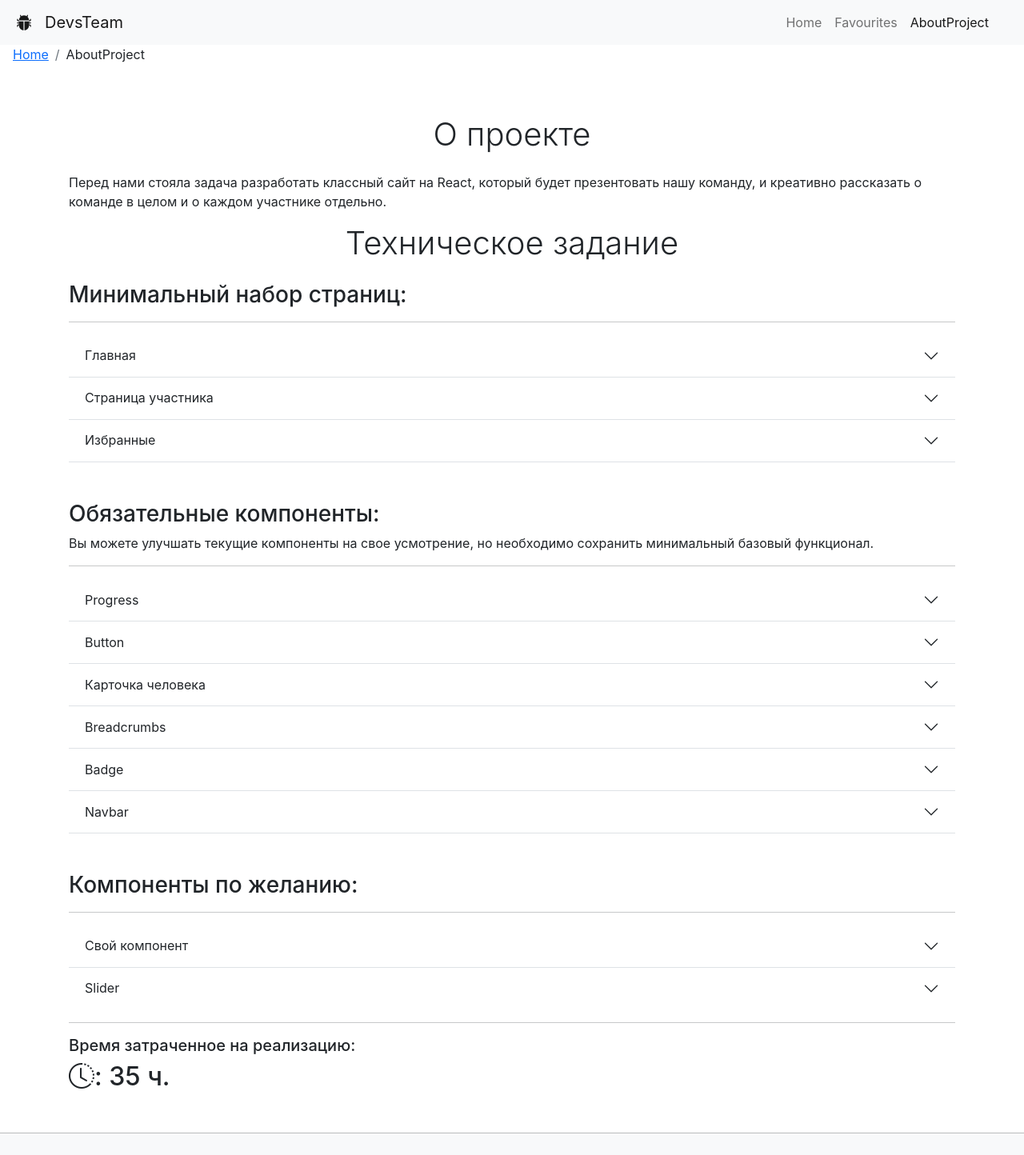
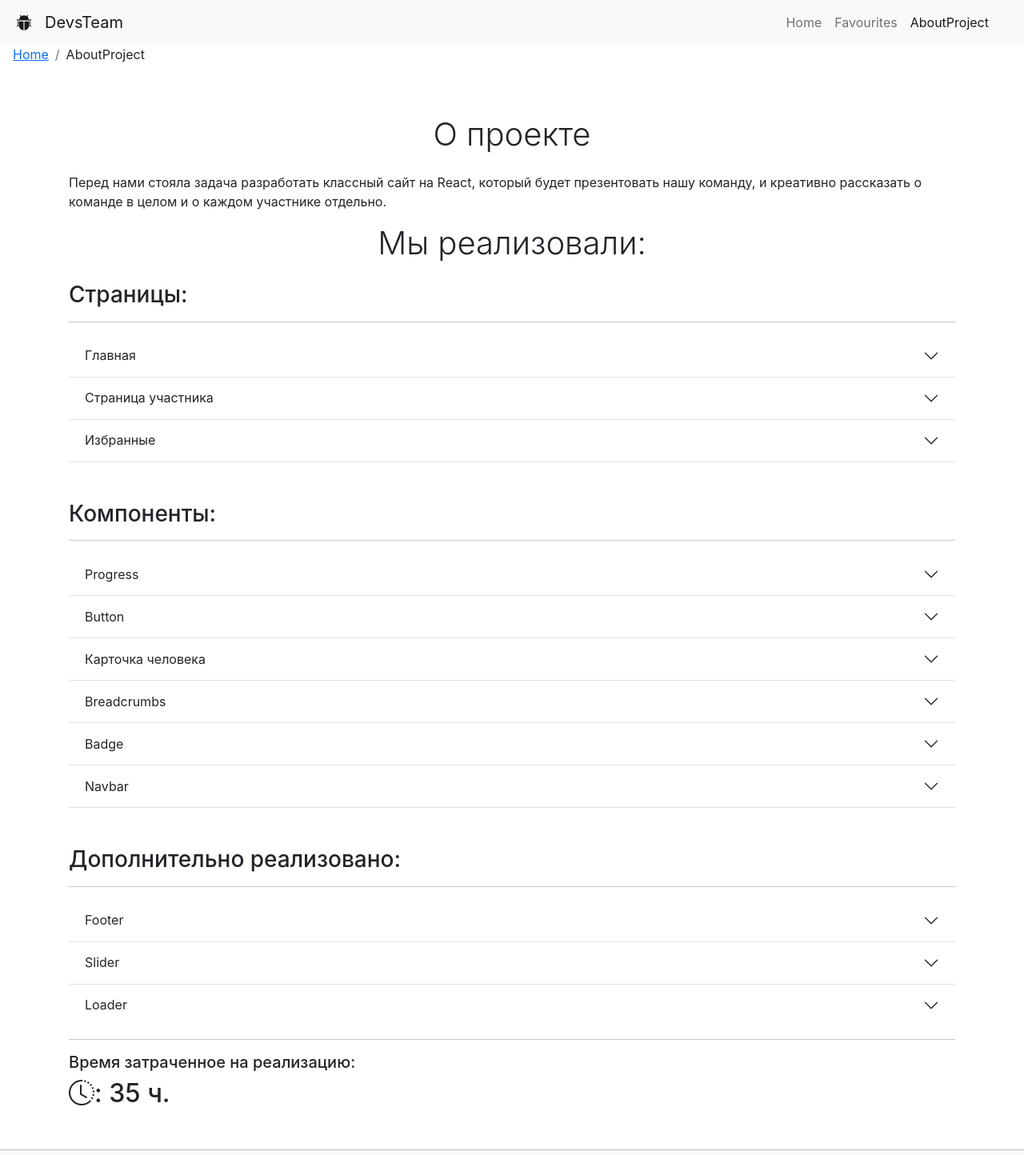
Before and after one commit to vitboch/devs-team, a React (Create React App) app: page /aboutProject in a window 1280 px wide. Shown: the top 1444 px of the page at 80% size. Built offline with nearby package versions, Linux system fonts and the light colour scheme.

Commit message:
fix about-project

```diff
--- a/src/app/components/page/aboutProject.jsx
+++ b/src/app/components/page/aboutProject.jsx
@@ -9,10 +9,10 @@ const AboutProject = () => {
                     и креативно рассказать о команде в целом и о каждом участнике отдельно.</p>
             </div>
             <div>
-                <h1 className="fw-light text-center mb-4">Техническое задание</h1>
+                <h1 className="fw-light text-center mb-4">Мы реализовали:</h1>
             </div>
             <div>
-                <h3 className="mt-3">Минимальный набор страниц:</h3>
+                <h3 className="mt-3">Страницы:</h3>
                 <hr/>
                 <div className="accordion accordion-flush" id="accordionFlushExample1">
                     <div className="accordion-item">
@@ -27,8 +27,9 @@ const AboutProject = () => {
                              aria-labelledby="flush-heading" data-bs-parent="#accordionFlushExample">
                             <div className="accordion-body">
                                 <ul>
-                                    <li>Отобразить информацию о команде (минимум - просто текстовая информация)</li>
-                                    <li>Представить каждого участника команды (список с карточками)</li>
+                                    <li>Отображается слайдер показывающий информацию о веб-технологиях</li>
+                                    <li>Отображается информацию о команде</li>
+                                    <li>Представлен каждый участник команды</li>
                                 </ul>
                             </div>
                         </div>
@@ -45,7 +46,7 @@ const AboutProject = () => {
                              aria-labelledby="flush-headingTwo" data-bs-parent="#accordionFlushExample">
                             <div className="accordion-body">
                                 <ul>
-                                    <li>Отобразить информацию о человеке</li>
+                                    <li>Отображется информаця о человеке</li>
                                     <ul>
                                         <li>Имя, фамилия</li>
                                         <li>Возраст</li>
@@ -54,20 +55,16 @@ const AboutProject = () => {
                                         <li>Социальные сети</li>
                                         <li>Чем занимался в разработке данного проекта</li>
                                     </ul>
-                                    <li>Использовать общие компоненты</li>
+                                    <li>Использовались общие компоненты</li>
                                     <ul>
                                         <li className="fw-bold m-0">Progress</li>
-                                        <p>Указываем, какие технологии знает человек и на сколько процентов</p>
+                                        <p>Указывает какие технологии знает человек и на сколько процентов</p>
                                         <li className="fw-bold m-0">Badge</li>
-                                        <p>Например можно пометить, что человек является тимлидом</p>
-                                        <li className="fw-bold">Свой компонент (по желанию)</li>
-                                        <li className="fw-bold">Slider (по желанию)</li>
+                                        <p>Отображает роль человека в комманде</p>
+                                        <li className="fw-bold m-0">Button</li>
+                                        <p>Дает возможность перейти на страницу пользователя и добавления в закладки</p>
                                     </ul>
-                                    <li>Реализовать возможность добавления в избранное (кнопка)
-                                        Добавление происходит в localStorage, избранные участники должны
-                                        отображаться в
-                                        виде карточек на странице &quot;Избранные&quot;.
-                                        Также должна быть возможность удалить из избранных.
+                                    <li>Реализованна возможность добавления в избранное.
                                     </li>
                                 </ul>
                             </div>
@@ -85,17 +82,14 @@ const AboutProject = () => {
                              aria-labelledby="flush-headingThree" data-bs-parent="#accordionFlushExample">
                             <div className="accordion-body">
                                 <ul>
-                                    <li>Вывод избранных участников из localStorage (список с карточками)</li>
-                                    <li>Возможность удаления из избранного</li>
+                                    <li>Отображает избранных участников из localStorage</li>
+                                    <li>Возможность удаления участников из избранного</li>
                                 </ul>
                             </div>
                         </div>
                     </div>
-                    <h3 className="mt-5">Обязательные компоненты:</h3>
+                    <h3 className="mt-5">Компоненты:</h3>
                 </div>
-                <p>Вы можете улучшать текущие компоненты на свое усмотрение, но необходимо сохранить минимальный
-                    базовый
-                    функционал.</p>
                 <hr/>
                 <div className="accordion accordion-flush" id="accordionFlushExample2">
                     <div className="accordion-item">
@@ -115,10 +109,6 @@ const AboutProject = () => {
                                     <li>Название шкалы</li>
                                     <li>Цвет</li>
                                 </ul>
-                                <p className="fw-bold">Дополнительно*</p>
-                                <p>Добавить передачу параметра type (например, bar, circle и тд). С помощью него
-                                    можно
-                                    будет выбрать тип</p>
                             </div>
                         </div>
                     </div>
@@ -138,7 +128,7 @@ const AboutProject = () => {
                                     <li>Цвет</li>
                                     <li>Функцию, при клике</li>
                                     <li>Название кнопки</li>
-                                    <li>Тип (скругленные углы или квадратные) *дополнительно</li>
+                                    <li>Тип (скругленные углы или квадратные)</li>
                                 </ul>
                             </div>
                         </div>
@@ -158,8 +148,8 @@ const AboutProject = () => {
                                 <ul>
                                     <li>Имя, фамилия</li>
                                     <li>Возраст</li>
-                                    <li>Фотография (если нет фотографии, то любимая картинка)</li>
-                                    <li>О себе (2-3 предложения)</li>
+                                    <li>Фотография</li>
+                                    <li>Краткую информацию о человеке</li>
                                     <li>Кнопка &quot;открыть&quot;</li>
                                     <li>Кнопка &quot;добавить в избранное&quot;</li>
                                 </ul>
@@ -177,7 +167,7 @@ const AboutProject = () => {
                         <div id="flush-collapseSeven" className="accordion-collapse collapse"
                              aria-labelledby="flush-headingSeven" data-bs-parent="#accordionFlushExample">
                             <div className="accordion-body">
-                                <p>Хлебные крошки до текущей страницы</p>
+                                <li>Хлебные крошки до текущей страницы</li>
                                 <p className="fw-lighter">Home / Library / Data</p>
                             </div>
                         </div>
@@ -212,24 +202,24 @@ const AboutProject = () => {
                         <div id="flush-collapseNine" className="accordion-collapse collapse"
                              aria-labelledby="flush-headingNine" data-bs-parent="#accordionFlushExample3">
                             <div className="accordion-body">
-                                <p>Навигационное меню со всеми страницами сайта</p>
+                                <li>Навигационное меню со всеми страницами сайта</li>
                             </div>
                         </div>
                     </div>
-                    <h3 className="mt-5">Компоненты по желанию:</h3>
+                    <h3 className="mt-5">Дополнительно реализовано:</h3>
                     <hr/>
                     <div className="accordion-item">
                         <h2 className="accordion-header" id="flush-headingTen">
                             <button className="accordion-button collapsed" type="button" data-bs-toggle="collapse"
                                     data-bs-target="#flush-collapseTen" aria-expanded="false"
                                     aria-controls="flush-collapseTen">
-                                Свой компонент
+                                Footer
                             </button>
                         </h2>
                         <div id="flush-collapseTen" className="accordion-collapse collapse"
                              aria-labelledby="flush-headingTen" data-bs-parent="#accordionFlushExample">
                             <div className="accordion-body">
-                                <p>Если у вас есть идеи для своих компонентов, то вы можете их реализовать</p>
+                                <li>Выделяет нижний колонтитул (“подвал”) веб-сайта</li>
                             </div>
                         </div>
                     </div>
@@ -244,7 +234,22 @@ const AboutProject = () => {
                         <div id="flush-collapseEleven" className="accordion-collapse collapse"
                              aria-labelledby="flush-headingEleven" data-bs-parent="#accordionFlushExample">
                             <div className="accordion-body">
-                                <p>Слайдер с какими-либо элементами (например, работы из портфолио)</p>
+                                <li>Слайдер показывающий информацию о веб-технологиях</li>
+                            </div>
+                        </div>
+                    </div>
+                    <div className="accordion-item">
+                        <h2 className="accordion-header" id="flush-headingTwelve">
+                            <button className="accordion-button collapsed" type="button" data-bs-toggle="collapse"
+                                    data-bs-target="#flush-collapseTwelve" aria-expanded="false"
+                                    aria-controls="flush-collapseTwelve">
+                                Loader
+                            </button>
+                        </h2>
+                        <div id="flush-collapseTwelve" className="accordion-collapse collapse"
+                             aria-labelledby="flush-headingTwelve" data-bs-parent="#accordionFlushExample">
+                            <div className="accordion-body">
+                                <li>Отображается пока страница загружается</li>
                             </div>
                         </div>
                     </div>
```
